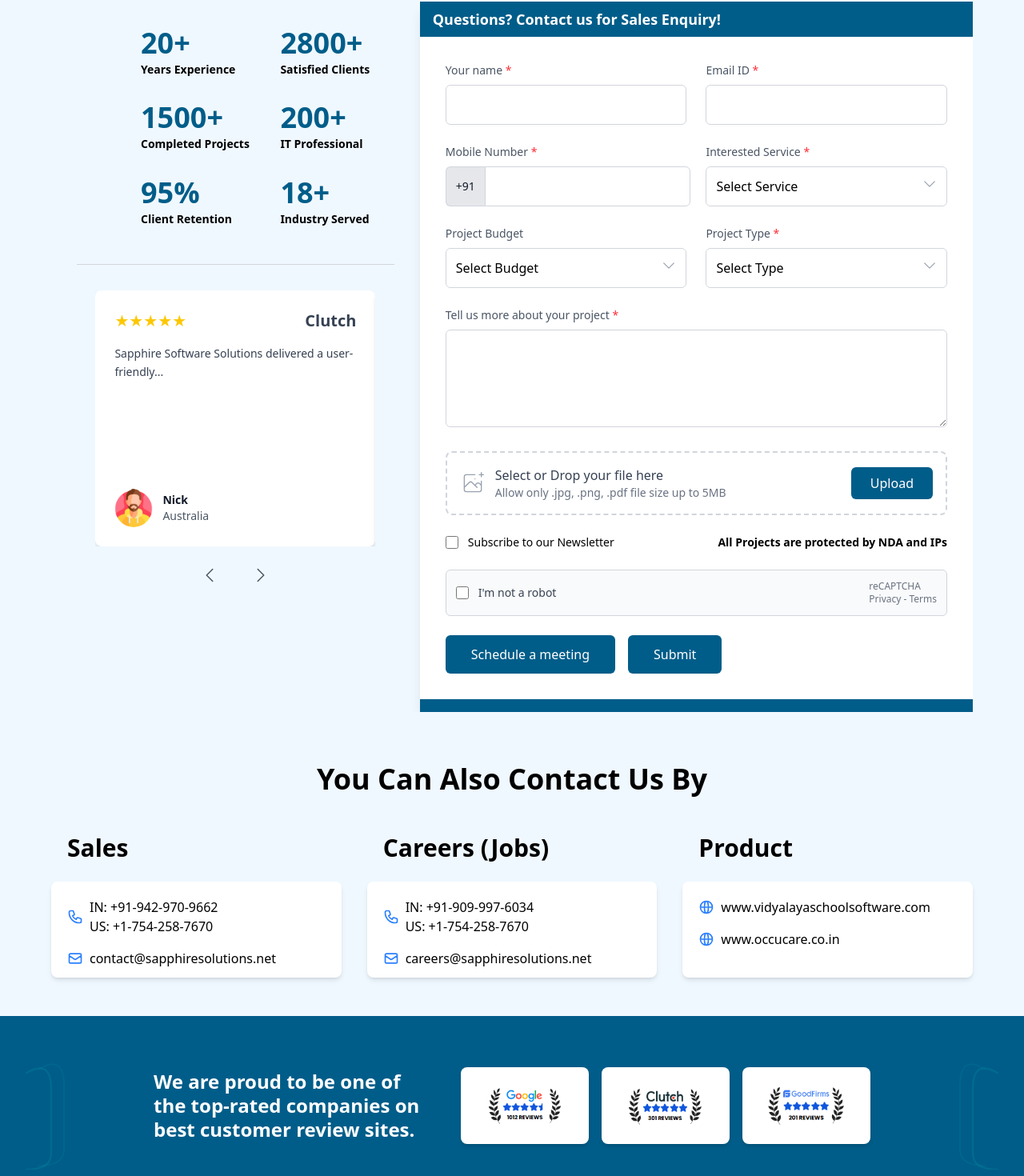
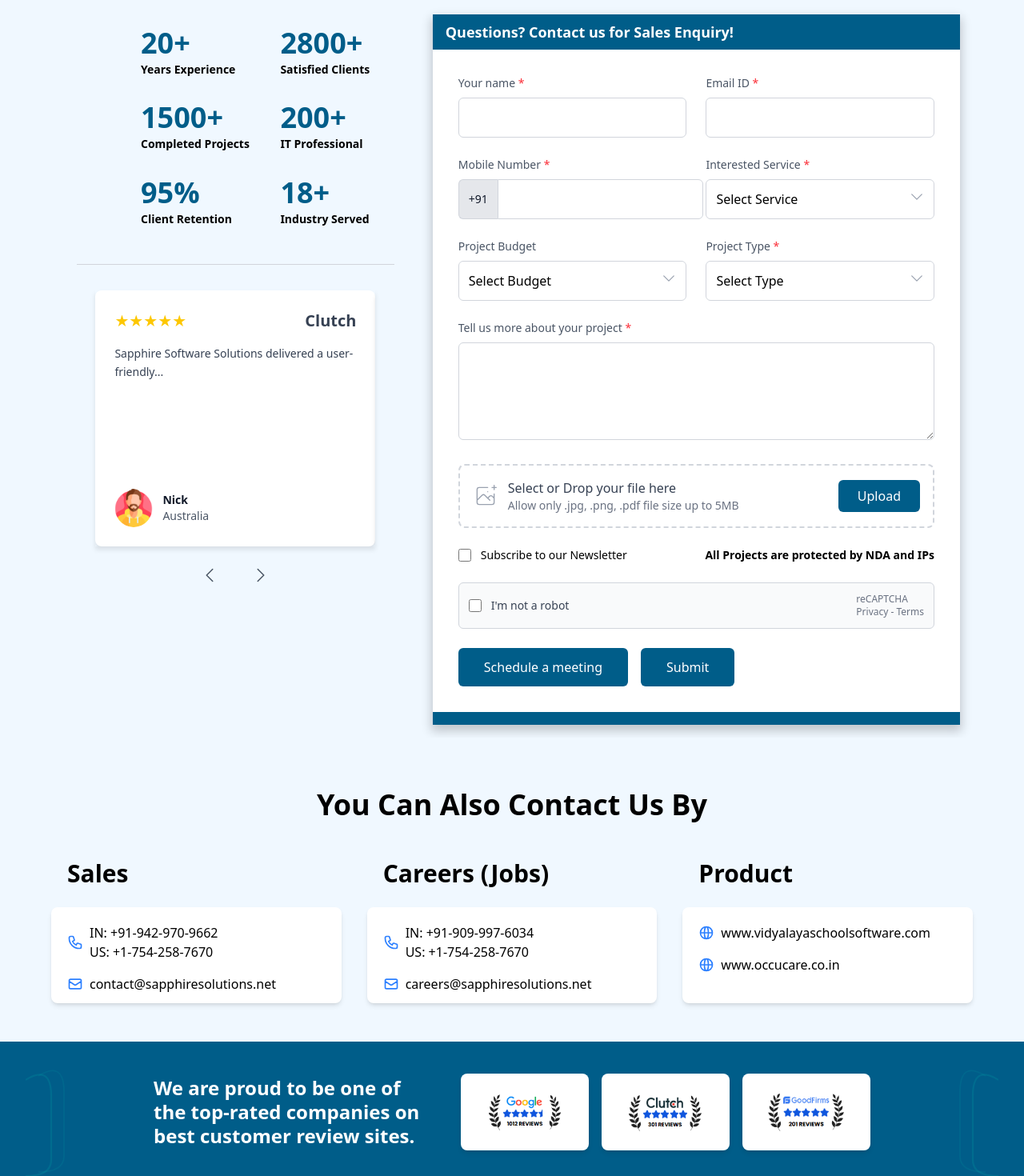
Before and after one commit to SarthakNative/kryzen-frontend, a React (Vite) app: page / in a window 1280 px wide. Shown: the part 472-1942 px from the top of the page at 80% size. Built offline with nearby package versions, Linux system fonts and the light colour scheme.

Commit message:
added shadows

```diff
--- a/src/components/CustomContactForm.jsx
+++ b/src/components/CustomContactForm.jsx
@@ -89,7 +89,7 @@ const CustomContactForm = () => {
 
   return (
     <div className="min-h-screen flex items-center justify-center p-4">
-      <div className="max-w-6xl w-full bg-white overflow-hidden">
+      <div className="max-w-6xl w-full overflow-hidden">
         <div className="flex flex-col lg:flex-row">
           {/* Left Panel - Stats and Testimonial */}
           <div className="lg:w-2/5 bg-[#F0F8FF] p-8">
@@ -114,8 +114,10 @@ const CustomContactForm = () => {
           </div>
 
           {/* Right Panel - Contact Form (unchanged) */}
-          <div className="lg:w-3/5 shadow-lg" >
+         <div className="lg:w-3/5 p-4">
+          <div className="shadow-[0_6px_12px_2px_rgba(0,0,0,0.2)] bg-white">
             {/* Header */}
+
             <div className="bg-[#005D89] text-white p-2 px-4">
               <h2 className="text-lg font-semibold">
                 Questions? Contact us for Sales Enquiry!
@@ -323,6 +325,7 @@ const CustomContactForm = () => {
             <div className="bg-[#005D89] text-white p-2 px-4">
               <h2 className="text-lg font-semibold"></h2>
             </div>
+</div>
           </div>
         </div>
       </div>
--- a/src/components/ReviewSection.jsx
+++ b/src/components/ReviewSection.jsx
@@ -26,7 +26,7 @@ const ReviewSection = () => {
 
   return (
     <div className="relative w-full bg-[#005D89] overflow-hidden">
-      <div className="relative z-10 flex items-center justify-between min-h-[160px] px-4 lg:px-8 py-8">
+      <div className="relative z-10 flex items-center justify-between min-h-[160px] px-4 lg:px-8 py-2">
 
         {/* Left Decorative Wavy Line */}
         <div className="hidden lg:block flex-shrink-0 w-32">
--- a/src/components/subComponents/TestimonialCarousel.jsx
+++ b/src/components/subComponents/TestimonialCarousel.jsx
@@ -19,7 +19,7 @@ const TestimonialCarousel = ({ reviews }) => {
   return (
     <div className="w-full flex flex-col items-center">
       {/* Carousel Wrapper */}
-      <div className="relative w-[350px] h-[320px] overflow-hidden">
+      <div className="relative w-[350px] h-[320px] overflow-hidden shadow-[0_4px_6px_rgba(0,0,0,0.1)]">
         <div
           className="flex transition-transform duration-500 ease-in-out"
           style={{ transform: `translateX(-${currentIndex * 100}%)` }}
```
